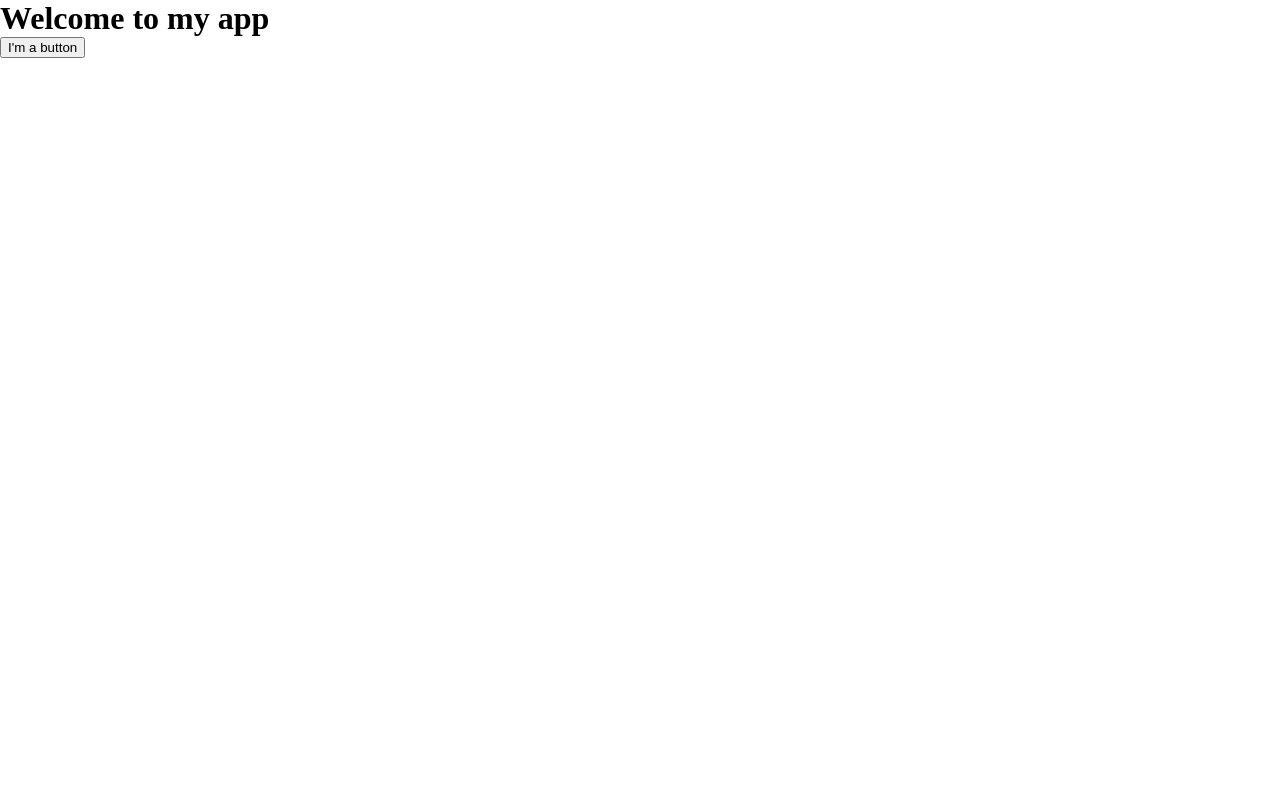
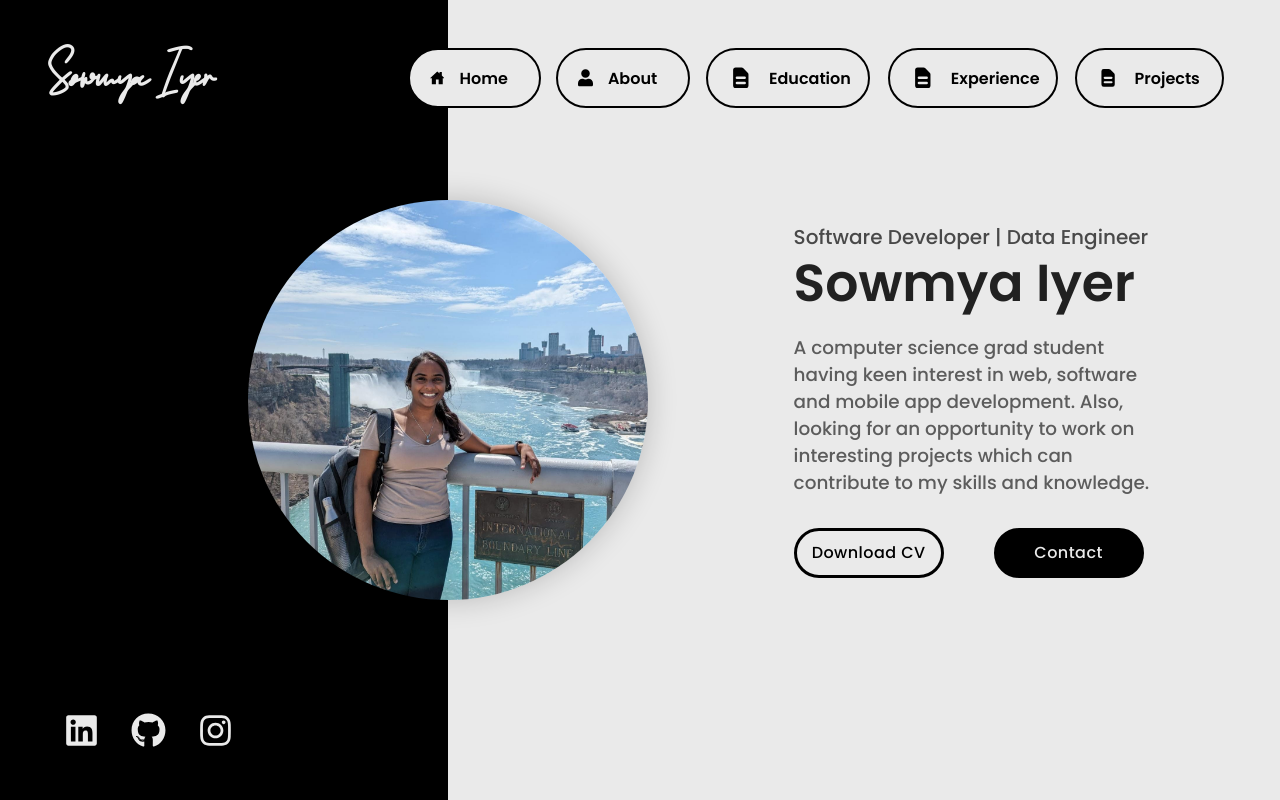
Before and after one commit to sowmyava-hub/portfolio, a React (Create React App) app: page / in a window 1280 px wide. Shown: the top 800 px of the page. Built offline with nearby package versions, Linux system fonts and the light colour scheme; a web font is replaced by a local one.

Commit message:
Added .gitignore

```diff
--- a/src/App.js
+++ b/src/App.js
@@ -1,53 +1,53 @@
-// import React, { useContext } from 'react';
-// import { BrowserRouter as Router, Route, Switch, Redirect } from 'react-router-dom';
+import React, { useContext } from 'react';
+import { BrowserRouter as Router, Route, Switch, Redirect } from 'react-router-dom';
 
-// import { ThemeContext } from './contexts/ThemeContext';
-// import { Main, ProjectPage } from './pages'
-// import { BackToTop } from './components'
-// import ScrollToTop from './utils/ScrollToTop'
+import { ThemeContext } from './contexts/ThemeContext';
+import { Main, ProjectPage } from './pages'
+import { BackToTop } from './components'
+import ScrollToTop from './utils/ScrollToTop'
 
-// import './App.css'
+import './App.css'
 
-// function App() {
+function App() {
 
-//   const { theme } = useContext(ThemeContext);
+  const { theme } = useContext(ThemeContext);
 
-//   console.log("%cDEVELOPER PORTFOLIO", `color:${theme.primary}; font-size:50px`);
-//   console.log("%chttps://github.com/hhhrrrttt222111/developer-portfolio", `color:${theme.tertiary}; font-size:20px`);
-//   // console.log = console.warn = console.error = () => {};
+  console.log("%cDEVELOPER PORTFOLIO", `color:${theme.primary}; font-size:50px`);
+  console.log("%chttps://github.com/hhhrrrttt222111/developer-portfolio", `color:${theme.tertiary}; font-size:20px`);
+  // console.log = console.warn = console.error = () => {};
 
+  return (
+    <div className="app">
+      <Router>
+        <ScrollToTop/>
+        <Switch>
+          <Route path="/" exact component={Main} />
+          {/* <Route path="/blog" exact component={BlogPage} /> */}
+          <Route path="/projects" exact component={ProjectPage} />
+
+          <Redirect to="/" />
+        </Switch>
+      </Router>
+      <BackToTop />
+    </div>
+  );
+}
+
+export default App;
+
+// function MyButton() {
 //   return (
-//     <div className="app">
-//       <Router>
-//         <ScrollToTop/>
-//         <Switch>
-//           <Route path="/" exact component={Main} />
-//           {/* <Route path="/blog" exact component={BlogPage} /> */}
-//           <Route path="/projects" exact component={ProjectPage} />
+//     <button>
+//       I'm a button
+//     </button>
+//   );
+// }
 
-//           <Redirect to="/" />
-//         </Switch>
-//       </Router>
-//       <BackToTop />
+// export default function MyApp() {
+//   return (
+//     <div>
+//       <h1>Welcome to my applicationnn, hoomsnaaaa</h1>
+//       <MyButton />
 //     </div>
 //   );
 // }
-
-// export default App;
-
-function MyButton() {
-  return (
-    <button>
-      I'm a button
-    </button>
-  );
-}
-
-export default function MyApp() {
-  return (
-    <div>
-      <h1>Welcome to my app</h1>
-      <MyButton />
-    </div>
-  );
-}
```
Also changed, not shown: 162 other files (tests, documents, lock files or other folders).
